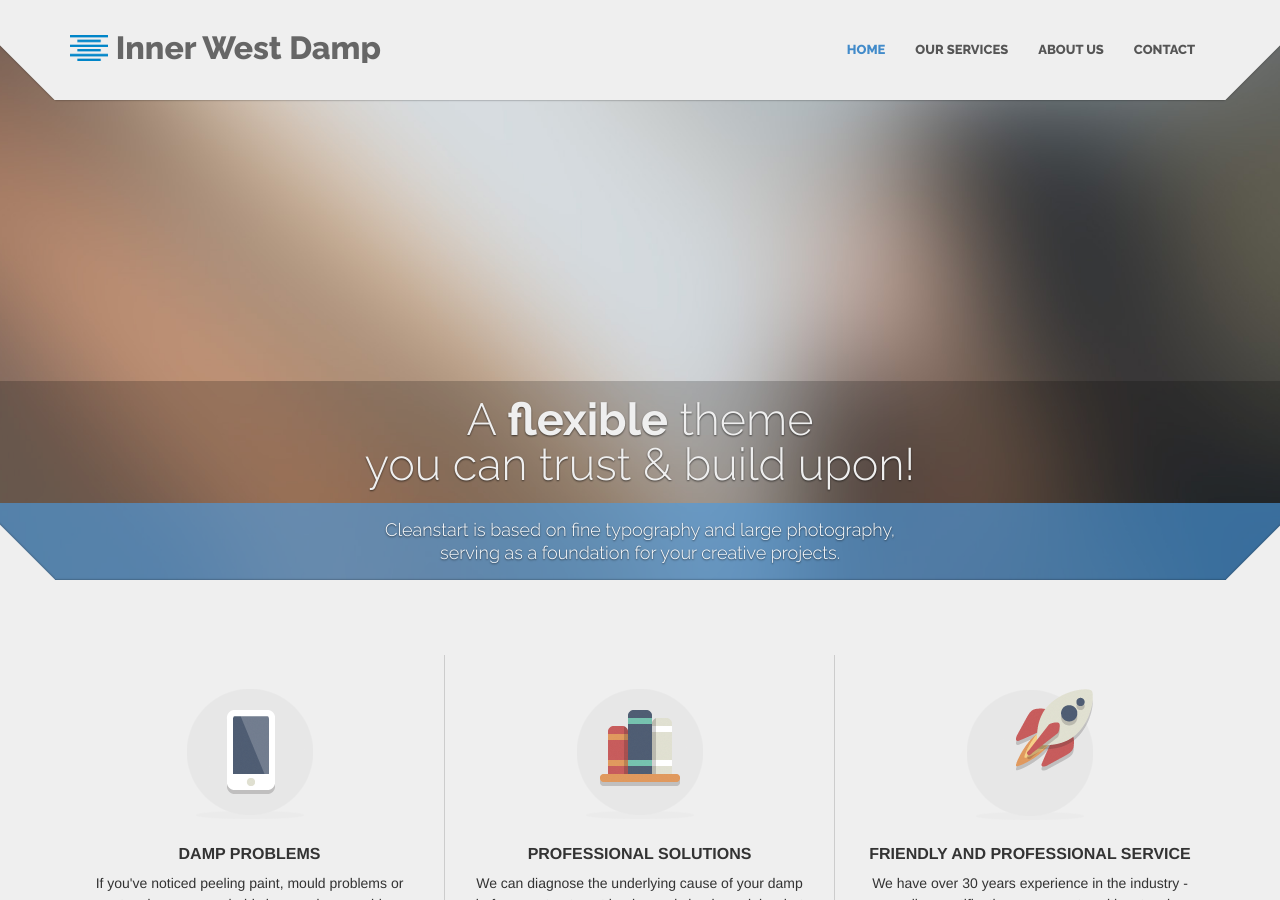
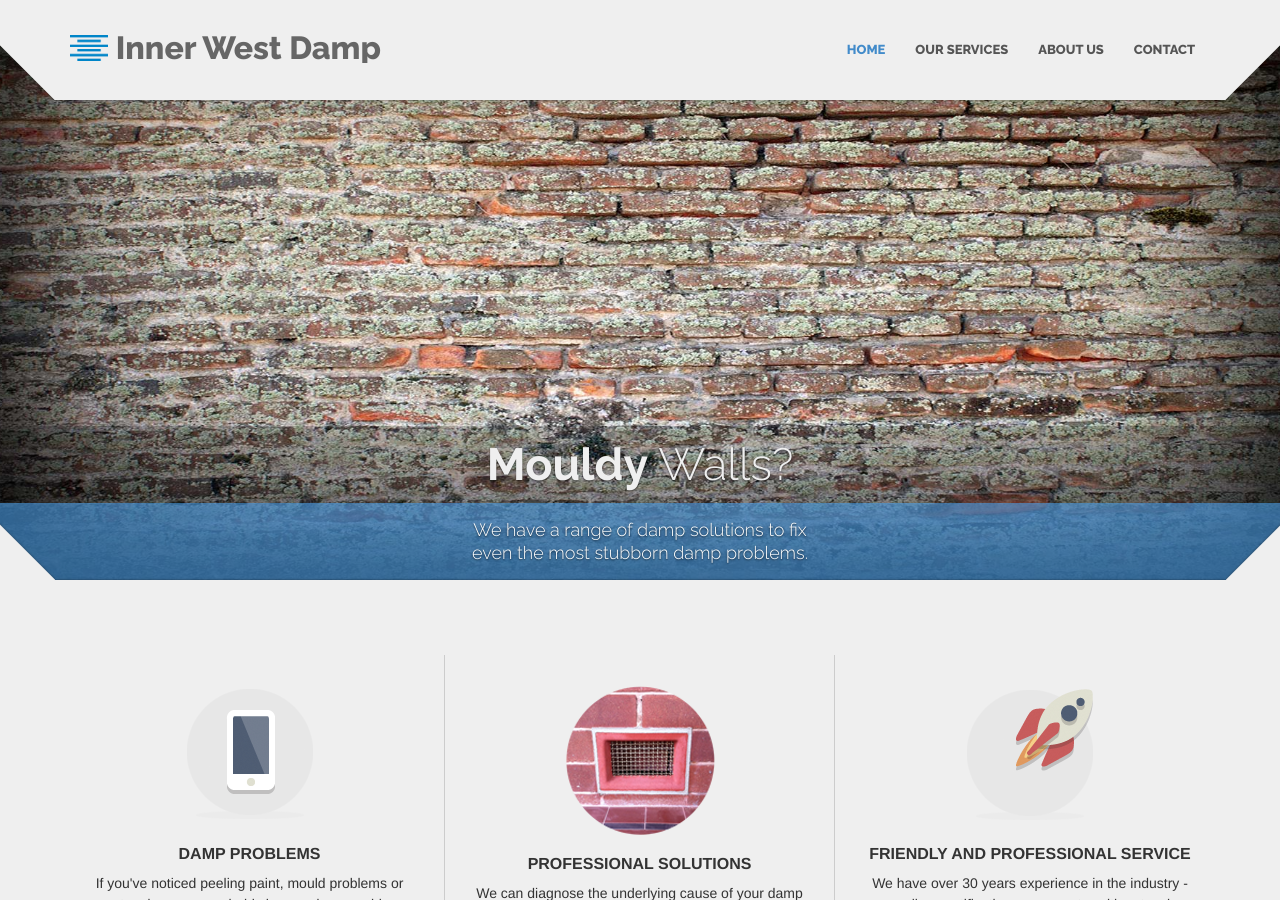
Before and after one commit to innerwestdamp/innerwestdamp.github.io, a Jekyll site: the page built from index.html, in a window 1280 px wide and 900 px high. Built offline with Jekyll 4.4.1, drawn with Linux system fonts in a browser that asks for light colours; nearby versions of some CDN libraries.

Commit message:
new pictures and content added

```diff
--- a/_includes/slider_wrapper.html
+++ b/_includes/slider_wrapper.html
@@ -1,33 +1,23 @@
 <section id="slider_wrapper" class="slider_wrapper full_page_photo">
   <div id="main_flexslider" class="flexslider">
        <ul class="slides">
-            <li class="item" style="background-image: url(/images/1.jpg)">
+            <li class="item" style="background-image: url(/images/slider_damp_wall_1.jpg)">
                  <div class="container">
                       <div class="carousel-caption animated bounceInUp">
-                           <h1>A <strong>flexible</strong> theme<br>
-                                you can trust &amp; build upon!</h1>
-                           <p class="lead skincolored">Cleanstart is based on fine typography and large photography,<br>
-                                serving as a foundation for your creative projects. </p>
+                           <h1><strong> Mouldy</strong> Walls?<br>
+                                </h1>
+                          <p class="lead skincolored"> We have a range of damp solutions to  fix<br>
+                            even the most stubborn damp problems.
+                          </p>
                       </div>
                  </div>
             </li>
-            <li class="item" style="background-image: url(/images/2.jpg)">
+            <li class="item" style="background-image: url(/images/slider_flaking_paint_2.jpg)">
                  <div class="container">
                       <div class="carousel-caption animated bounceInUp">
-                           <h1>Makes real use<br>
-                                of the <strong>powerfull</strong> {less} syntax!</h1>
-                           <p class="lead skincolored">Cleanstart was built with heavy use of {less} technology, <br>
-                                making the life of the web developer easier!</p>
-                      </div>
-                 </div>
-            </li>
-            <li class="item" style="background-image: url(/images/3.jpg)">
-                 <div class="container">
-                      <div class="carousel-caption animated bounceInUp">
-                           <h1>Utilizes subtle animations<br>
-                                to serve a <strong>minimal</strong> approach</h1>
-                           <p class="lead skincolored">Cleanstart is designed to mainly promote your content<br>
-                                in a simple yet exciting & elegant way</p>
+                           <h1>Flaking and <strong>Peeling</strong> Paint?</h1>
+                           <p class="lead skincolored"> It is likely to be caused by damp. <br>
+                            You should talk to us about the range of damp solutions we have.</p>
                       </div>
                  </div>
             </li>
--- a/index.html
+++ b/index.html
@@ -15,7 +15,7 @@ layout: homepage
                     <h3>Damp Problems</h3>
                     <p>If you've noticed peeling paint, mould problems or musty odours you probably have a damp problem. We are specialists in the two major causes of damp problems - rising damp and condensation.</p>
                </div>
-               <div class="feature_teaser col-sm-4 col-md-4"> <img alt="responsive" src="images/lib-v2.png">
+               <div class="feature_teaser col-sm-4 col-md-4"> <img alt="responsive" src="images/hp_vent.png">
                     <h3>Professional Solutions</h3>
                     <p>We can diagnose the underlying cause of your damp before any treatment begins and clearly explain what needs to happen. We have a wide range of professional solutions available including air vents, fan ventilation and wall restorations.</p>
                </div>
```
Also changed, not shown: images/hp_vent.png (added), images/hp_vent_1.jpg (added), images/slider_damp_wall_1.jpg (added), images/slider_flaking_paint_2.jpg (added), slider_damp_wall_2.jpg (added), 8 other files.
